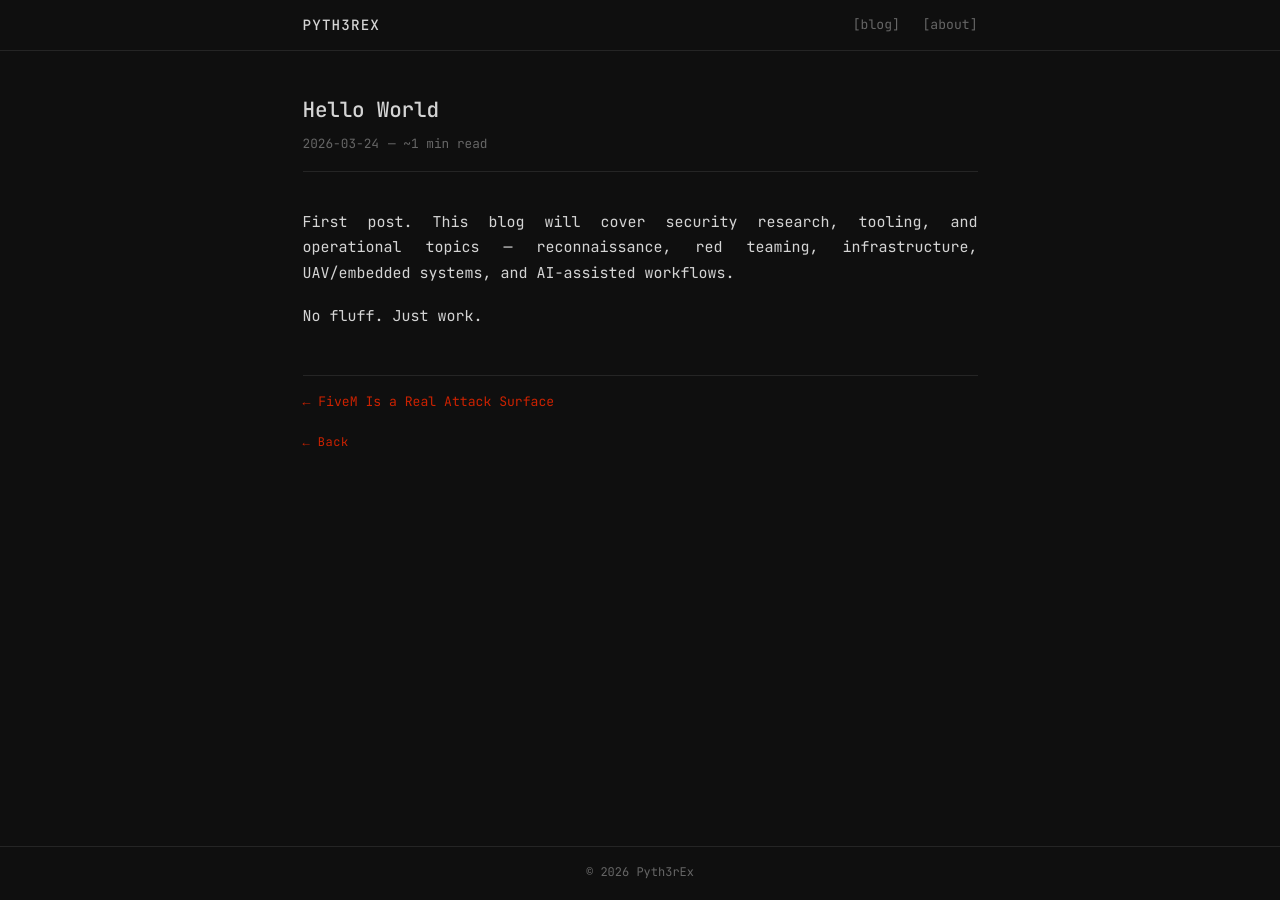
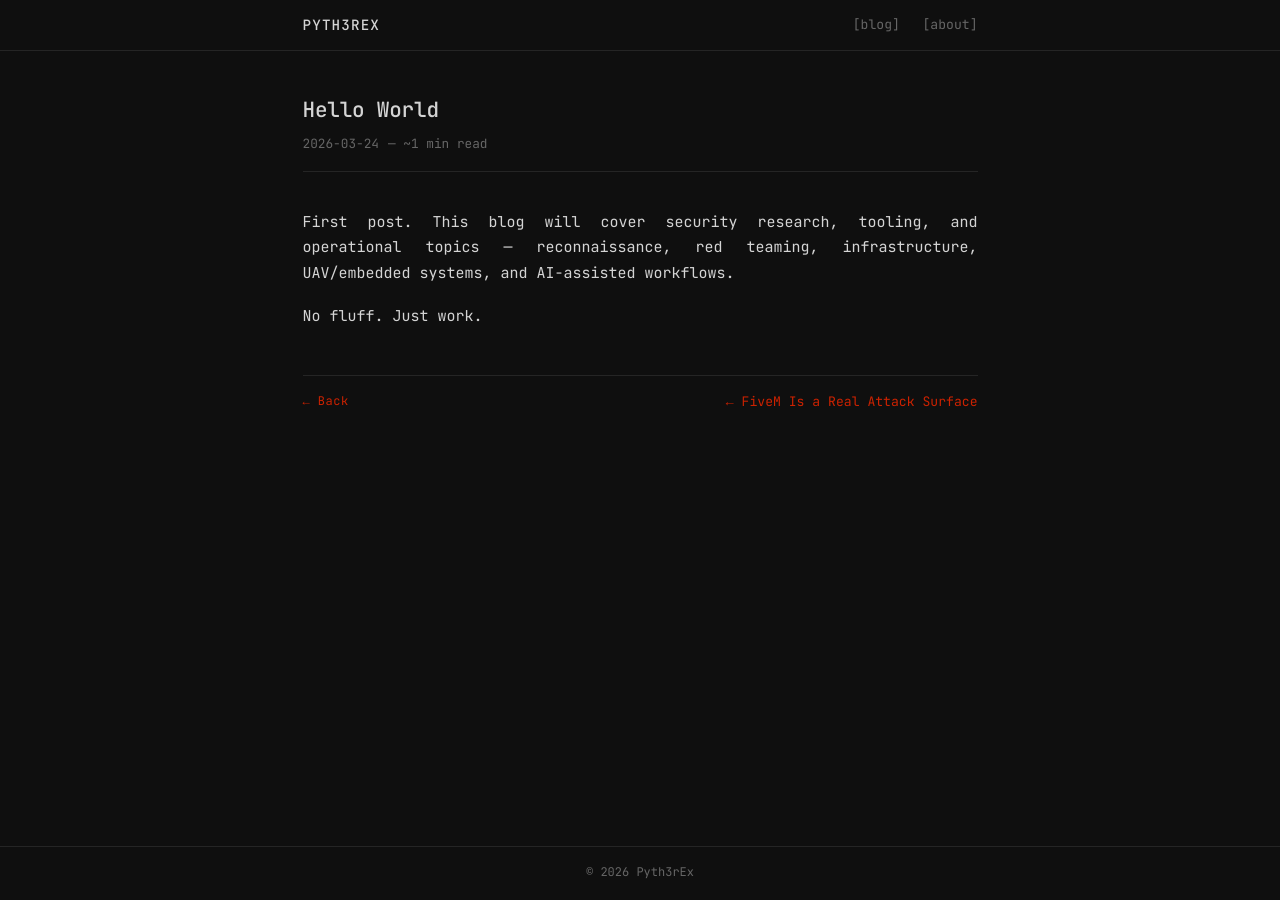
Before and after one commit to Pyth3rEx/Pyth3rEx.github.io, a Jekyll site: the page built from _posts/2026-03-24-hello-world.md, in a window 1280 px wide. Built offline with Jekyll 4.4.1, drawn with Linux system fonts in a browser that asks for light colours.

Commit message:
fix: align Back button with prev/next in post nav row

```diff
--- a/_layouts/post.html
+++ b/_layouts/post.html
@@ -13,6 +13,7 @@ layout: default
   </div>
 
   <nav class="post-nav">
+    <a class="post-back" href="{{ '/blog' | relative_url }}">&larr; Back</a>
     {% if page.previous.url %}
       <a class="prev" href="{{ page.previous.url | relative_url }}">&larr; {{ page.previous.title }}</a>
     {% endif %}
@@ -20,6 +21,4 @@ layout: default
       <a class="next" href="{{ page.next.url | relative_url }}">{{ page.next.title }} &rarr;</a>
     {% endif %}
   </nav>
-
-  <a class="post-back" href="{{ '/blog' | relative_url }}">&larr; Back</a>
 </article>
--- a/_sass/custom.scss
+++ b/_sass/custom.scss
@@ -336,8 +336,6 @@ h1.page-title {
   }
 
   .post-back {
-    display: inline-block;
-    margin-top: 1.25rem;
     font-size: 0.8rem;
     color: $accent;
     text-decoration: none;
```
